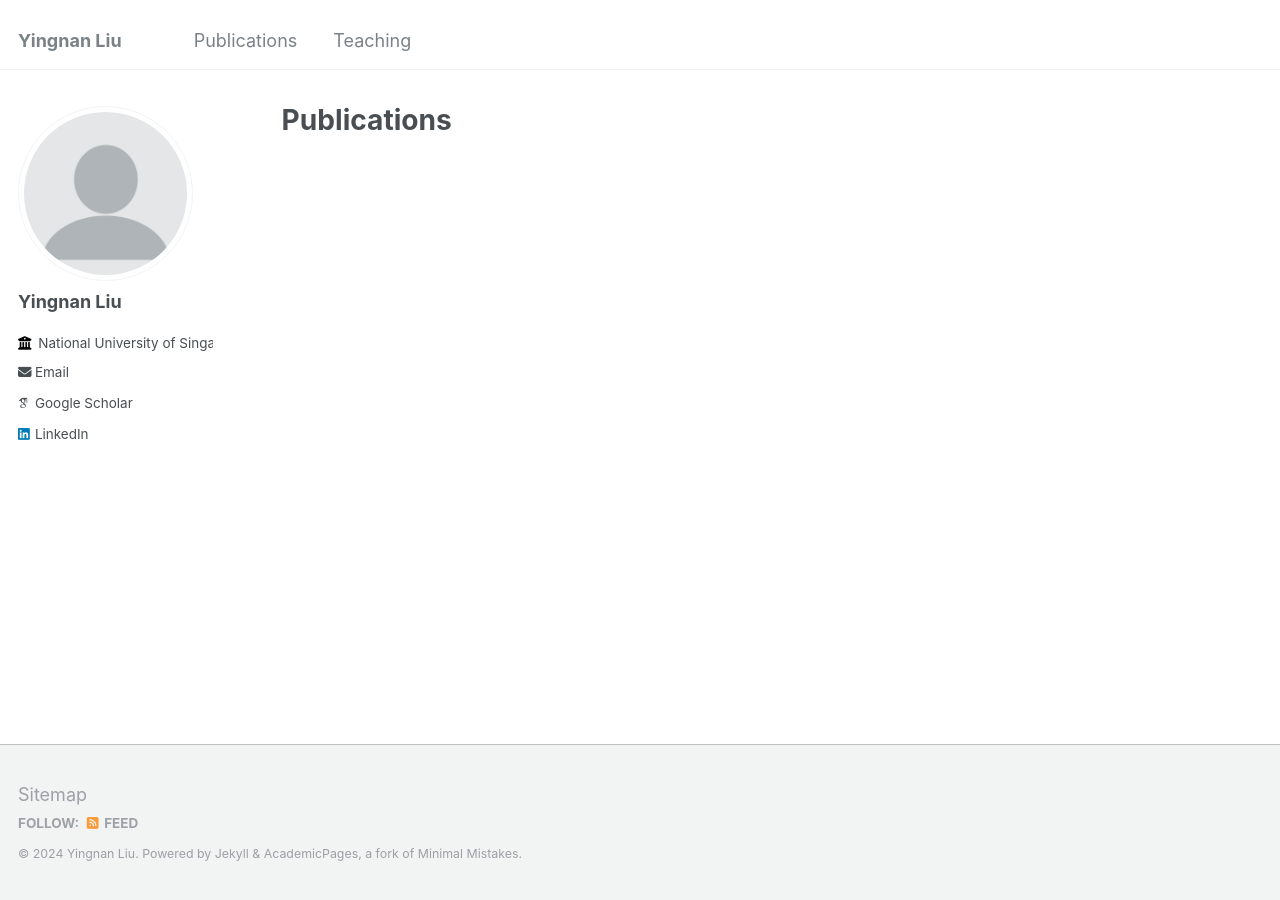
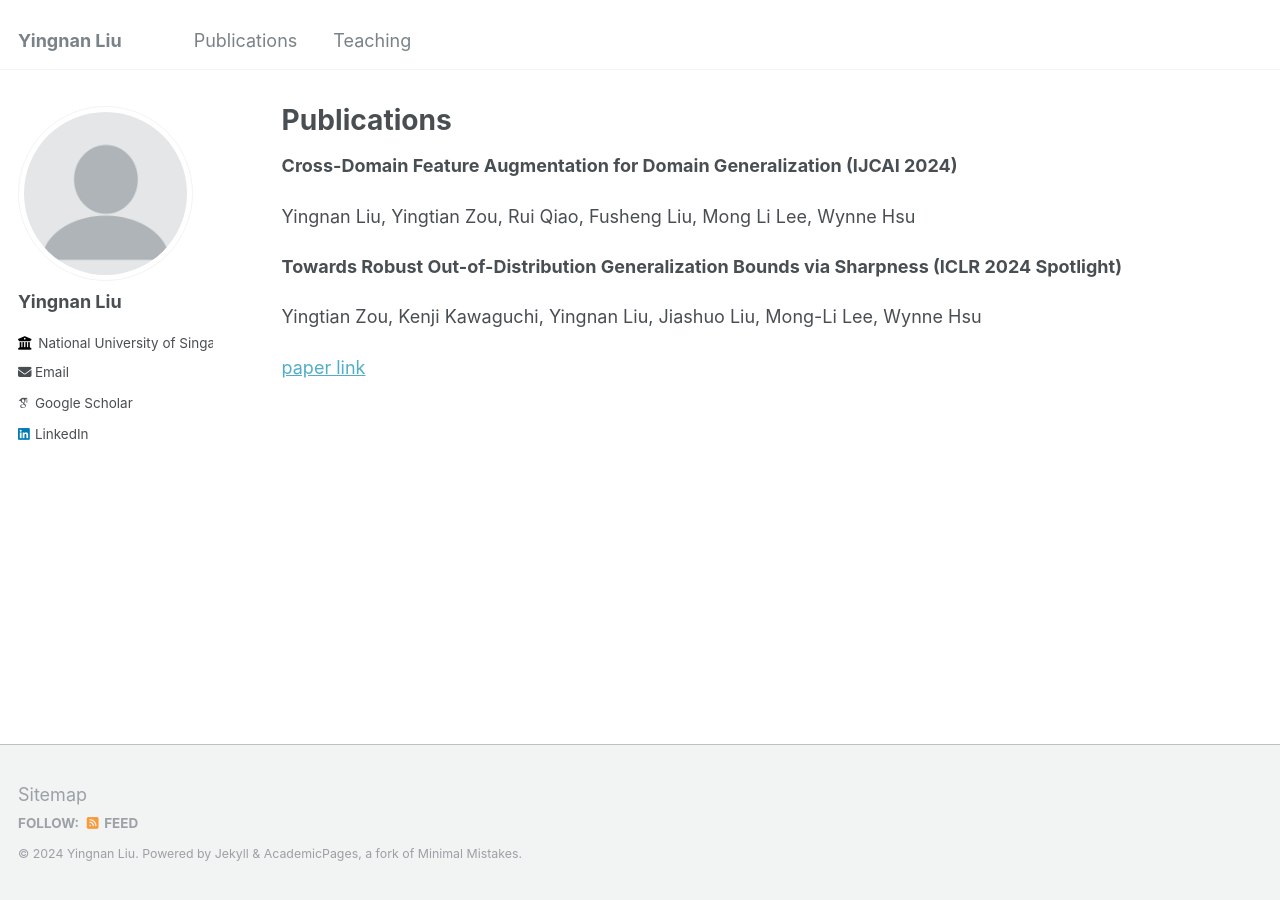
Before and after one commit to NancyQuris/nancyquris.github.io, a Jekyll site: the page built from _pages/publications.md, in a window 1280 px wide. Built offline with Jekyll 4.4.1, drawn with Linux system fonts in a browser that asks for light colours; some web fonts are replaced.

Commit message:
Update publications.md

```diff
--- a/_pages/publications.md
+++ b/_pages/publications.md
@@ -10,3 +10,13 @@ author_profile: true
 {% for post in site.publications reversed %}
   {% include archive-single.html %}
 {% endfor %}
+
+**Cross-Domain Feature Augmentation for Domain Generalization (IJCAI 2024)**
+
+Yingnan Liu, Yingtian Zou, Rui Qiao, Fusheng Liu, Mong Li Lee, Wynne Hsu
+
+**Towards Robust Out-of-Distribution Generalization Bounds via Sharpness (ICLR 2024 Spotlight)**
+
+Yingtian Zou, Kenji Kawaguchi, Yingnan Liu, Jiashuo Liu, Mong-Li Lee, Wynne Hsu
+
+[paper link](https://openreview.net/pdf?id=tPEwSYPtAC)
```
